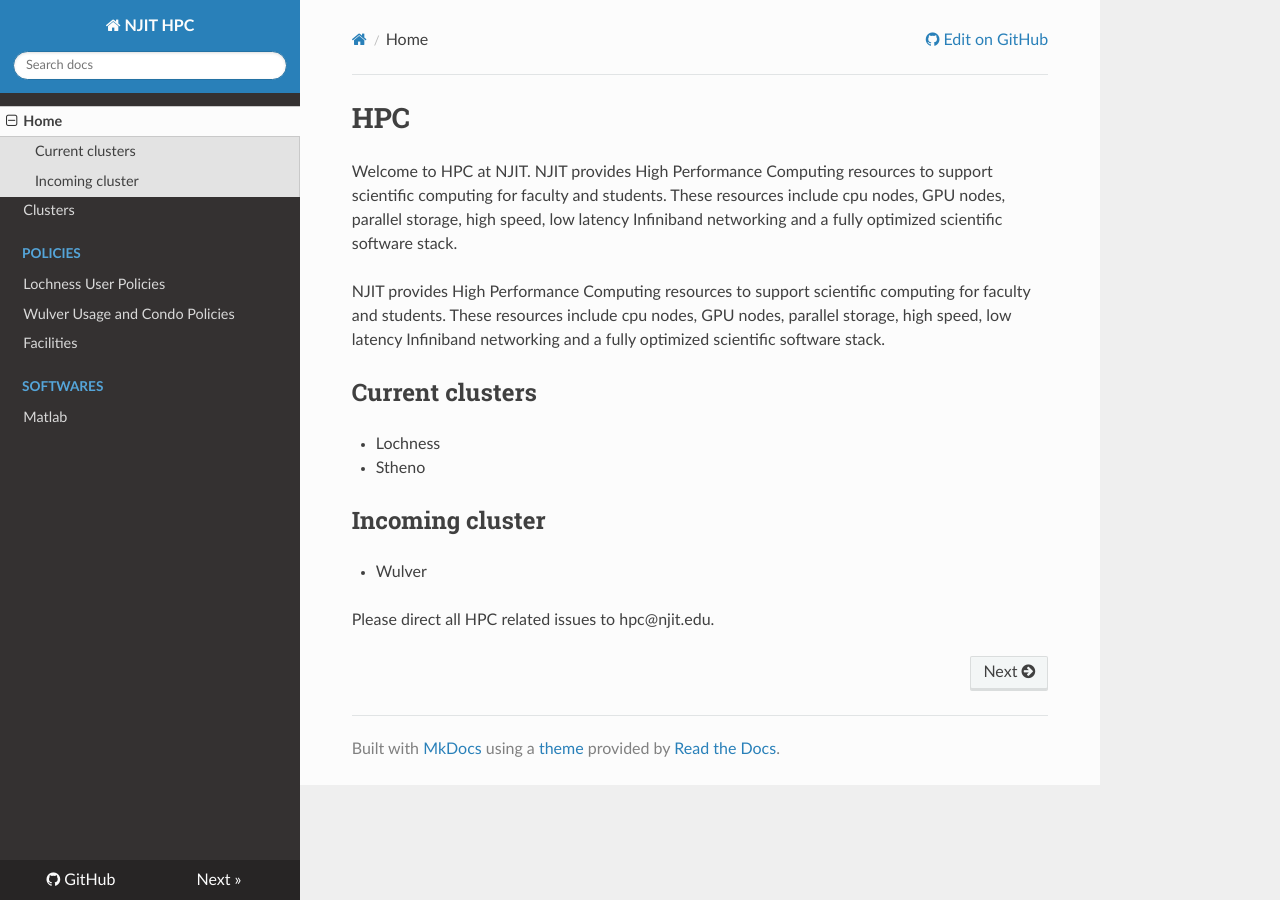
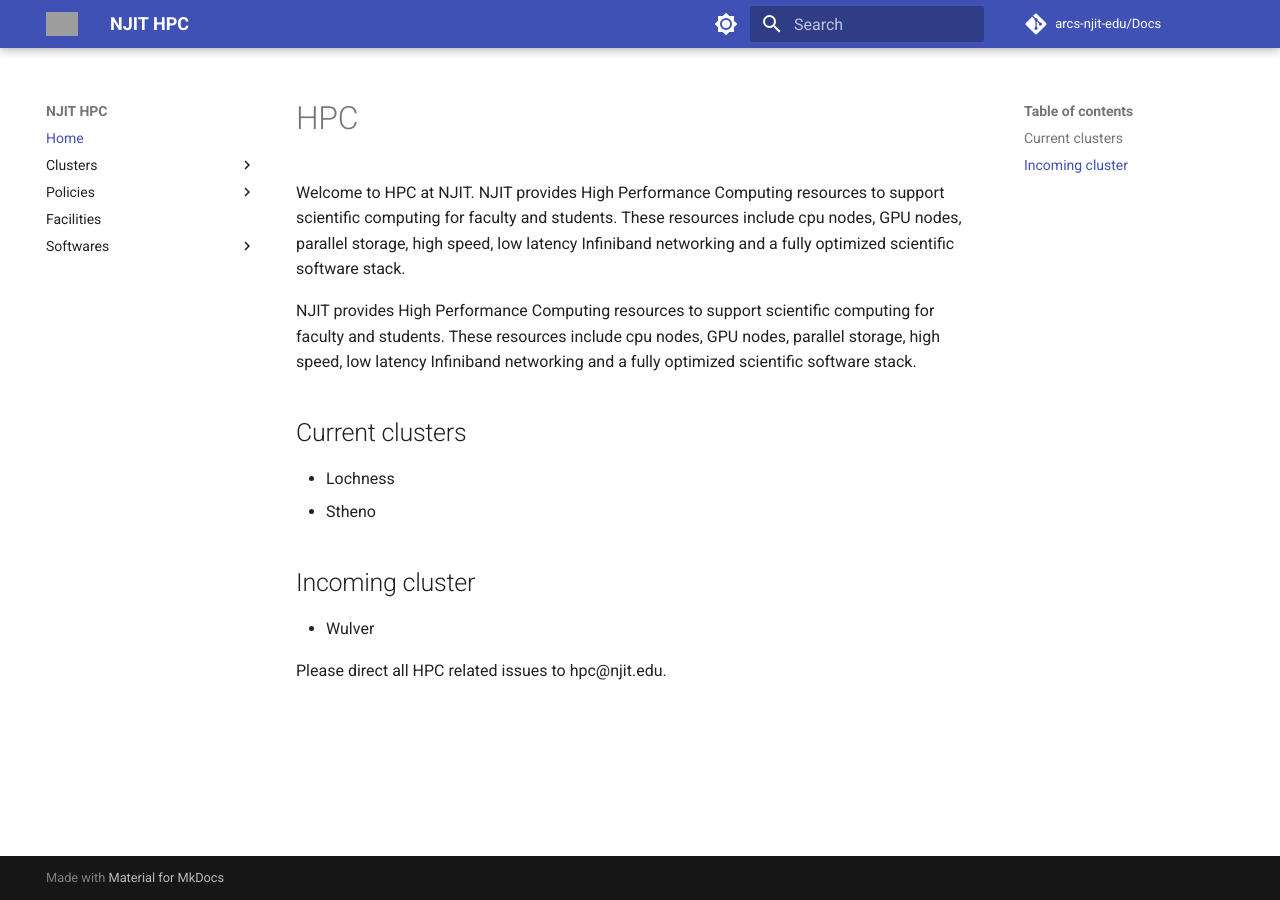
Before and after one commit to zhaohuic/Docs, an MkDocs documentation site: the page built from docs/index.md, in a window 1280 px wide. Built offline with MkDocs 1.6.1 and Material for MkDocs 9.7.7, drawn with Linux system fonts in a browser that asks for light colours; nearby versions of some CDN libraries; comment, search, counter and statistics services are not loaded; grey boxes are pictures that could not be loaded.

Commit message:
Added cluster specifications, added new theme.

```diff
--- a/mkdocs.yml
+++ b/mkdocs.yml
@@ -1,16 +1,45 @@
 site_name: NJIT HPC
 site_url: https://example.com/
 repo_url: https://github.com/absrocks/mkdocs
+repo_name: arcs-njit-edu/Docs
 nav:
     - Home: index.md
-    - Clusters: clusters.md
+    - Clusters:
+      - 'Wulver': 'clusters/wulver.md'
+      - 'Lochness': 'clusters/lochness.md'
+      - 'Stheno': 'clusters/stheno.md'
     - 'Policies':
       - 'Lochness User Policies': 'Policies/lochness_policies.md'
       - 'Wulver Usage and Condo Policies': 'Policies/wulver_policies.md'
-    - 'Facilities': facilities/facilities.md
+    - 'Facilities': 'facilities/facilities.md'
     - Softwares:
       - 'Matlab': 'Softwares/matlab.md'
-theme: readthedocs
+theme:
+  name: material
+  logo: img/njit_logo.png
+  favicon: favicon.ico
+  palette:
+    # Palette toggle for light mode
+    - scheme: default
+      toggle:
+        icon: material/brightness-7
+        name: Switch to dark mode
+
+    # Palette toggle for dark mode
+    - scheme: slate
+      toggle:
+        icon: material/brightness-4
+        name: Switch to light mode
+features:
+    - navigation.instant
+    - navigation.tracking
+    - navigation.tabs
+    - navigation.tabs.sticky
+    - navigation.expand
+    - navigation.path
+    - toc.follow
+extra_css:
+    - stylesheets/extra.css
 highlightjs: true
 hljs_languages:
     - yaml
```
Also changed, not shown: docs/Softwares/matlab.md (+49 -33 lines), docs/clusters.md (deleted, +0 -103 lines), docs/clusters/lochness.md (added, +43 -0 lines), docs/clusters/stheno.md (added, +17 -0 lines), docs/clusters/wulver.md (added, +35 -0 lines).
